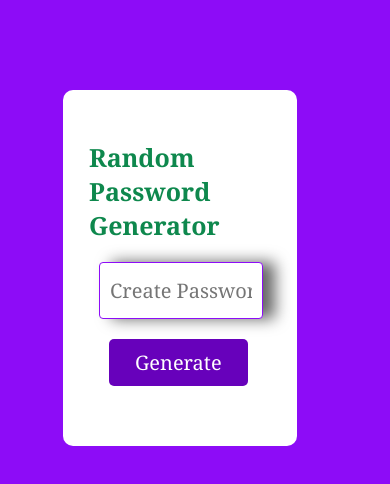
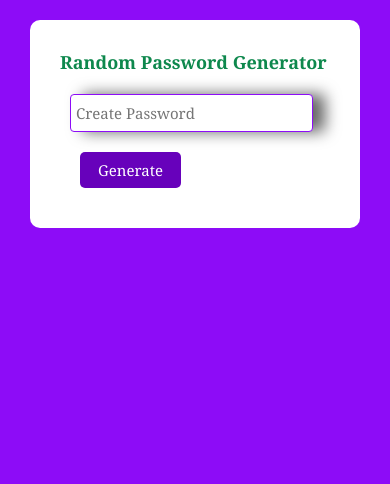
Before and after one commit to Mus0987/password-generate, a plain HTML site: page index.html in a window 390 px wide. Drawn offline with Linux system fonts and the light colour scheme.

Commit message:
Update style.css

```diff
--- a/style.css
+++ b/style.css
@@ -58,3 +58,26 @@ button {
 button:hover {
     background-color: #47047e;
 }
+
+@media (max-width:420px) {
+    .container {
+        padding: 30px;
+        display: inline;
+        width: 90%;
+        margin: 20px 30px;
+    }
+
+    .container h1 {
+        font-size: 18px;
+    }
+
+    input {
+        padding: 8px 5px;
+        font-size: 15px;
+    }
+
+    button {
+        padding: 8px 18px;
+        font-size: 15px;
+    }
+}
```
